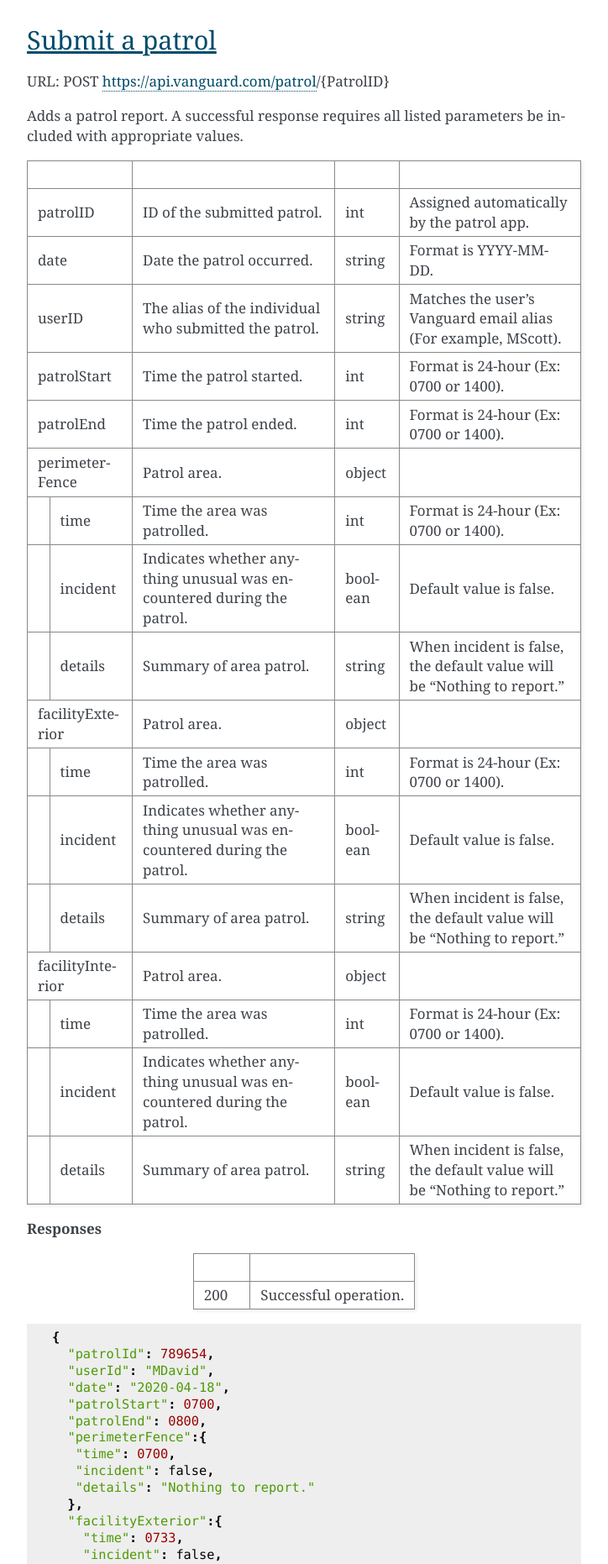
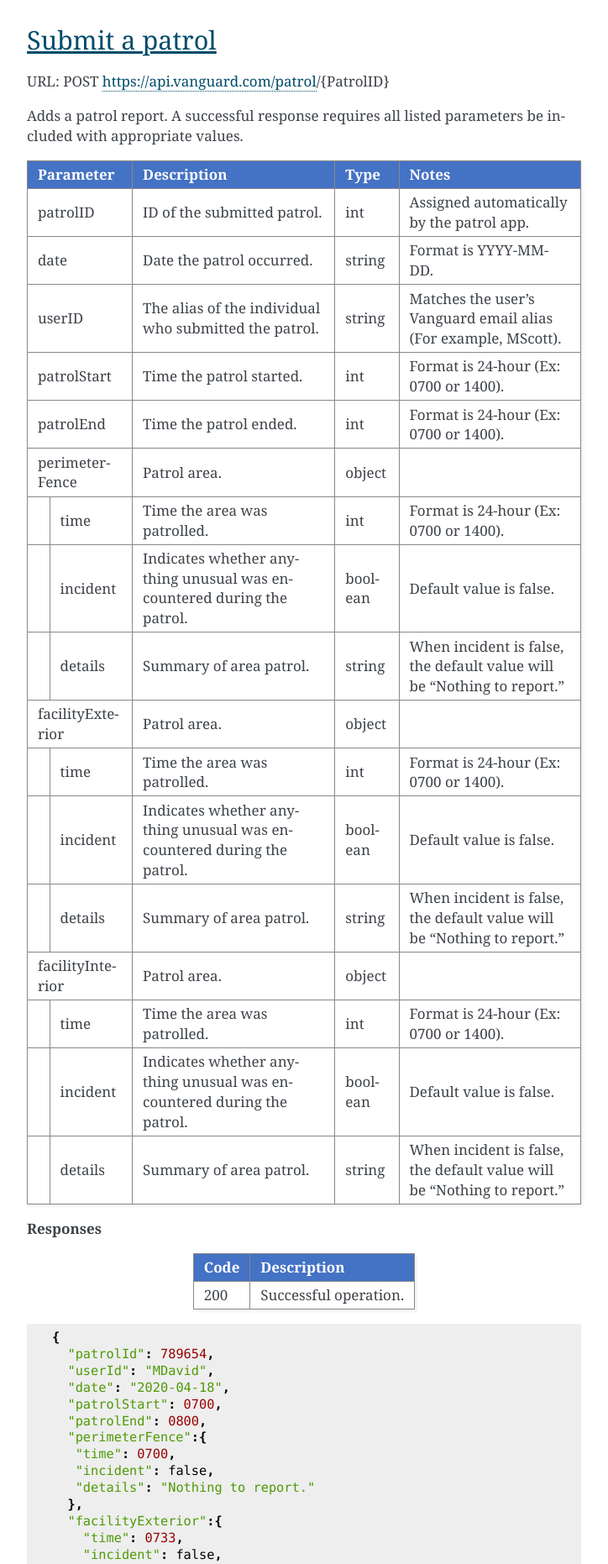
Before and after one commit to OfficePop/SphinxSite, a Sphinx documentation site: the page built from doc/index.rst, in a window 1280 px wide. Shown: the part 361-2223 px from the top of the page at 84% size, without its empty margins (388-1112 px from the left). Built offline with Sphinx 7.4.7, drawn with Linux system fonts in a browser that asks for light colours.

Commit message:
Update custom.css

```diff
--- a/doc/_static/css/custom.css
+++ b/doc/_static/css/custom.css
@@ -3,7 +3,7 @@ div.section table, td
   white-space: normal !important;
 }
 
-div.section tbody, tr, td
+div.section th, td
 {
   border: none;
 }
@@ -11,12 +11,7 @@ div.section tbody, tr, td
 div.section thead, th
 {
   color: #FFFFFF;
-}
-
-div.section th.head
-{
   background-color: #4472C4;
-  border: none;
 }
 
 div.section tr.row-odd
```
